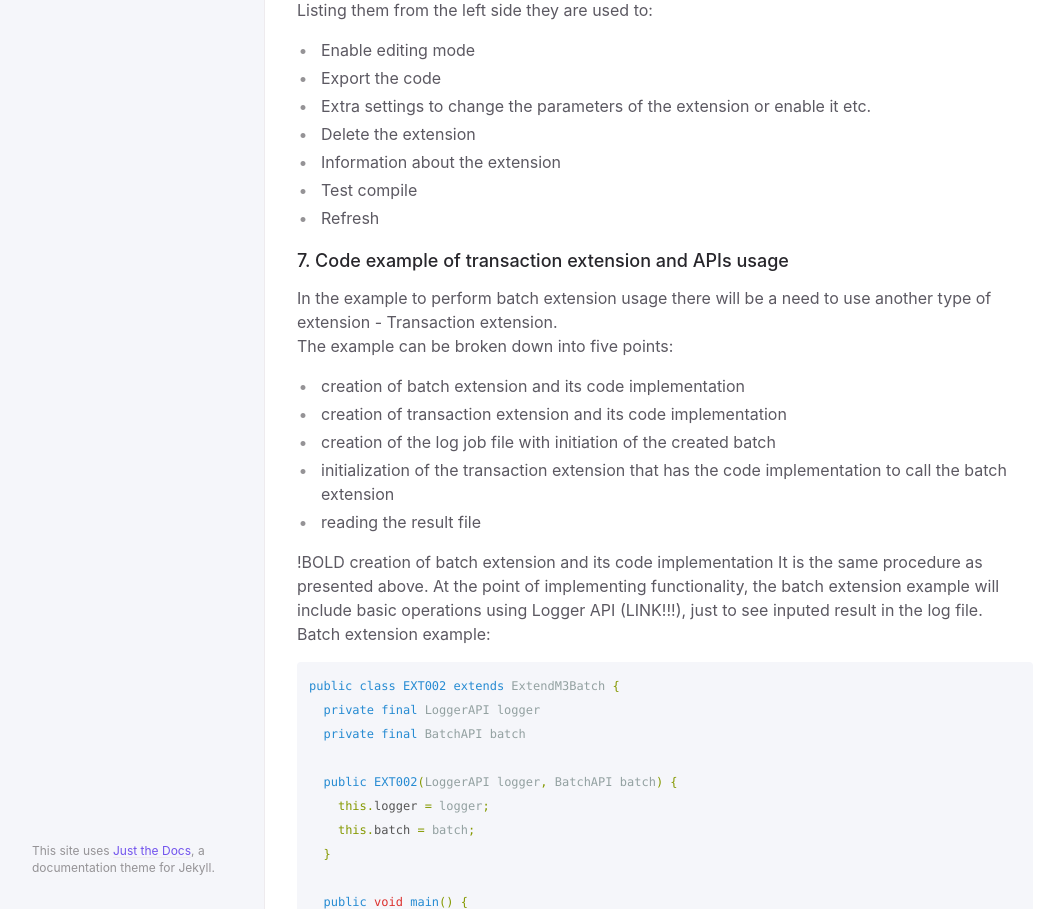
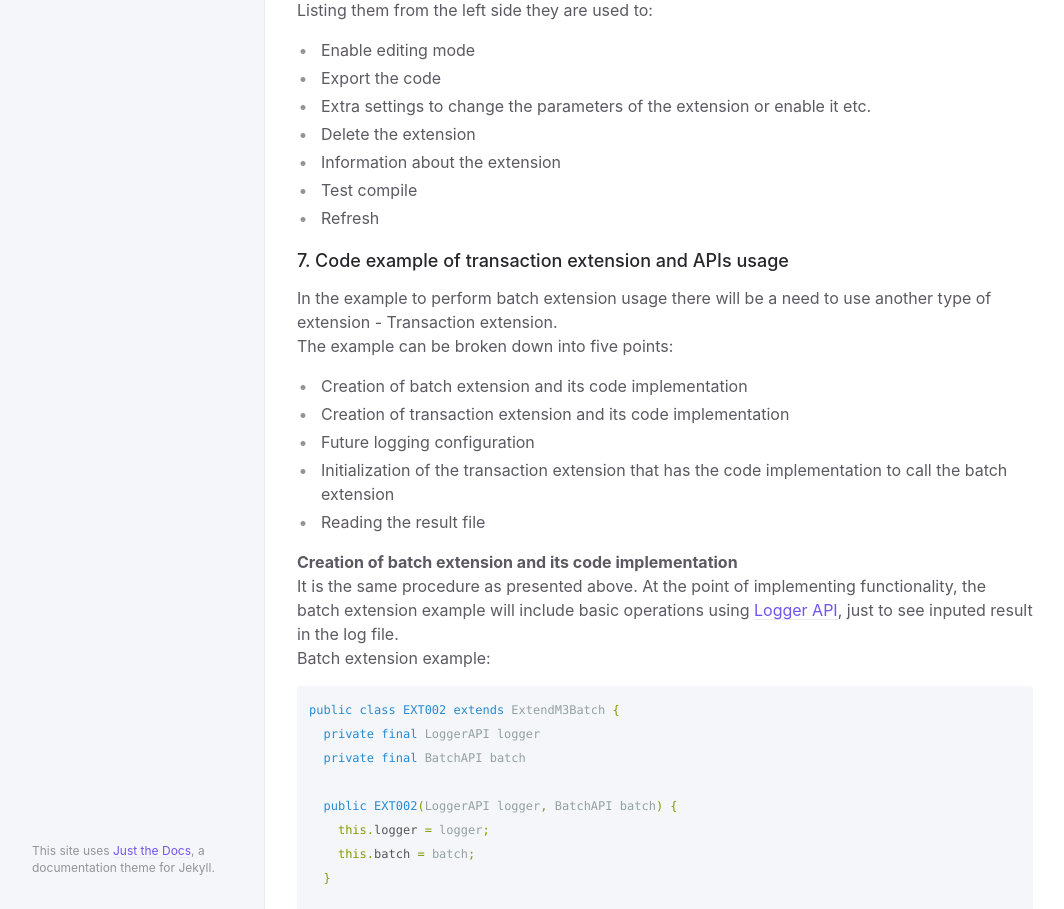
Before and after one commit to infor-cloud/xtendm3, a Jekyll site: the page built from docs/examples/Batch-extension.md, in a window 1280 px wide, cut to the strip 4091-5000 px from the top of the page. Shown: the whole strip, without its empty margins (107-1171 px from the left). Built offline with Jekyll 4.4.1, drawn with Linux system fonts in a browser that asks for light colours; part of the change alters nothing that is shown.

Commit message:
batch extension and assets for batch are updated

````diff
--- a/docs/examples/Batch-extension.md
+++ b/docs/examples/Batch-extension.md
@@ -72,16 +72,19 @@ Listing them from the left side they are used to:
 In the example to perform batch extension usage there will be a need to use another type of extension - Transaction extension.
 <br>
 The example can be broken down into five points:
-- creation of batch extension and its code implementation
-- creation of transaction extension and its code implementation
-- creation of the log job file with initiation of the created batch
-- initialization of the transaction extension that has the code implementation to call the batch extension
-- reading the result file
+- Creation of batch extension and its code implementation
+- Creation of transaction extension and its code implementation
+- Future logging configuration
+- Initialization of the transaction extension that has the code implementation to call the batch extension
+- Reading the result file
+ <br>
 
-!BOLD creation of batch extension and its code implementation
-It is the same procedure as presented above. At the point of implementing functionality, the batch extension example will include basic operations using Logger API (LINK!!!), just to see inputed result in the log file.
+<b> Creation of batch extension and its code implementation </b>
+<br>
+It is the same procedure as presented above. At the point of implementing functionality, the batch extension example will include basic operations using [Logger API](../../../docs/documentation/api-specification/logger-api), just to see inputed result in the log file.
 <br>
 Batch extension example:
+
 ```groovy
 public class EXT002 extends ExtendM3Batch {
   private final LoggerAPI logger
@@ -100,17 +103,100 @@ public class EXT002 extends ExtendM3Batch {
 }
 ```
 After implementing functionality it needs to be saved.
+<br>
 
-!BOLD creation of transaction extension and its code implementation
-To create a transaction extension check the link here (LINK!!!). It is very similar to the batch. At the point of implementing functionality there will be som --
+<b> Creation of transaction extension and its code implementation </b>
+<br>
+To create a transaction extension check the link [here](../../../docs/examples/Transaction-extension). It is very similar to the batch. At the point of implementing functionality there will be some code that is using MICaller API for executing very important extension named SHS010MI with Batch scenario extension point, which is responsible for executing Batch extensions.
+
 ```groovy
+public class batchTest extends ExtendM3Transaction {
+  private final MIAPI mi;
+  private final MICallerAPI miCaller;
+  private final DatabaseAPI database;
+  private final LoggerAPI logger;
 
+  public batchTest(MIAPI mi, MICallerAPI miCaller, DatabaseAPI database, LoggerAPI logger) {
+    this.mi = mi;
+    this.miCaller = miCaller;
+    this.database = database;
+    this.logger = logger;
+  }
+
+  public void main() {
+    logger.info("Running EXT919MI")  // Extra log line for testing whether everything is working properly
+    testSHS010MI()
+  }
+    /*
+     *  SHS010MI is a special extension which has a metohdt for executing Batch extension named SchedXM3Job - without calling it - the Batch extension won't be executed.
+     *  It has several mandatory parametres to call the extension point of it:
+     *  - TX30 - description for running an extension (ex. which transaction is being executed - here EXT919MI)
+     *  - XCAT - job schedule category, depends on the SHS010 category data
+     *  - SCTY - job schedule type
+     *  - XNOW - the time of executing batch. XNOW refers to immediate execution. There are another similar parameters for execution at spcific day, a consistently recurring day,  *           every month or even chosen date.
+     *  - JOB  - name of Batch extension which should be executed
+     *  - UUID - UUID number inputed by user
+     */
+    void testSHS010MI() {
+      logger.info("Testing SHS010MI");
+      Closure<?> callback = {Map<String, String> result ->
+        logger.info("Result is: ${result}");
+      }
+    def params = ["TX30": "CallingFromEXT919MI",
+      "XCAT": "010".toString(),
+      "SCTY": "1".toString(),
+      "XNOW": "1".toString(),
+      "JOB": "EXT000".toString(),
+      "UUID": "1eedcd6d-5cb2-43ab-a55b-487658c38f88".toString()];
+    miCaller.call("SHS010MI", "SchedXM3Job", params, callback);
+    // This method is calling SHS010MI to execute with inputed parameters. More info about MICaller API is available in the doc
+  }
+}
 ```
 
-To finish, save the written extension by clicking the “Save” button. It is not necessary to activate the extension from settings for it to be executed.
+To finish, save the written extension by clicking the “Save” button and activate it inside the settings.
+<br>
+
+<b> Future logging configuration </b>
+<br>
+It is very important to execute this procedure <b>after</b> writing and saving the code in transaction extension.
+<br>
+Logging configuration is possible to create inside the Business Engine Jobs.
+Inside the page there is a table and above it there are two options:
+- Kill Job - it is used for stopping Batch in the background
+- Logging - it is a drop-down box, which has three elements inside it:
+    - view log - to have a small preview of chosen log
+    - configure logging - to change some options inside chosen log
+    - <b>configure future logging</b> - to create a new log job, which will execute chosen Batch
+<br>
+
+
+<img src="../../../assets/attachments/ex-batch/sc1.PNG" width="950">
+<br>
+The third option allows user to configurate new logging job, which will be connected to the previously prepared Batch extension.
+Inside opened window for "configure future logging" there will be a small pop-up window with some options and a table inside it. The table allows user to 'Add', 'Edit', 'Remove' logging jobs or 'Refresh' them
+
+
+<img src="../../../assets/attachments/ex-batch/sc2.PNG" width="950">
+<br>
+To create a new logging job for new Batch extension, just click the 'Add' option. Following window should pop-up:
+
+
+<img src="../../../assets/attachments/ex-batch/sc3.PNG" width="950">
+<br>
+
+<img src="../../../assets/attachments/ex-batch/sc4.PNG" width="950">
+<br>
+Basic things to input for executing Batch extension are th program name - which should be exact same as previously created Batch extension, and to see the result into log file, it is needed to make a check inside the 'Log to file' box. Another significant field is 'Number of jobs to start with log configuration' where user can choose, how many times it is possible to execute batch wit the logging job result. The number can be chosen from 1 to 5.
+<br>
+
+Other options of that window depends on user needs.<br>
+The last thing to do is to save the logging job. After that new Batch extension can be executed.
+
+
 
 ### 8. Important notes
-* Whenever a user updates the code of an extension through which a batch extension is called, it is necessary to create a new log job related to that batch. Otherwise the batch will not be executed.
+* Whenever a user updates the code of an extension through which a batch extension is called, it is necessary to cofigure new log job related to that batch. Otherwise the batch will not be executed.
 * Always test the examples for your own solution before using them in production
 * It is a good practice to use a test compilation of the program before running
 * Data presented in the examples is random
@@ -119,5 +205,6 @@ To finish, save the written extension by clicking the “Save” button. It is n
 .json
 
 ### See Also
-[More examples](../../../docs/examples/examples)
-[API documentation](../../../docs/documentation/api-specification/api-specification)
+[More examples](../../../docs/examples) <br>
+[API documentation](../../../docs/documentation/api-specification) <br>
+[Batch API](../../../docs/documentation/api-specification/batch-api) <br>
````
Also changed, not shown: assets/attachments/ex-batch/sc1.PNG (added), assets/attachments/ex-batch/sc2.PNG (added), assets/attachments/ex-batch/sc3.PNG (added), assets/attachments/ex-batch/sc4.PNG (added).
